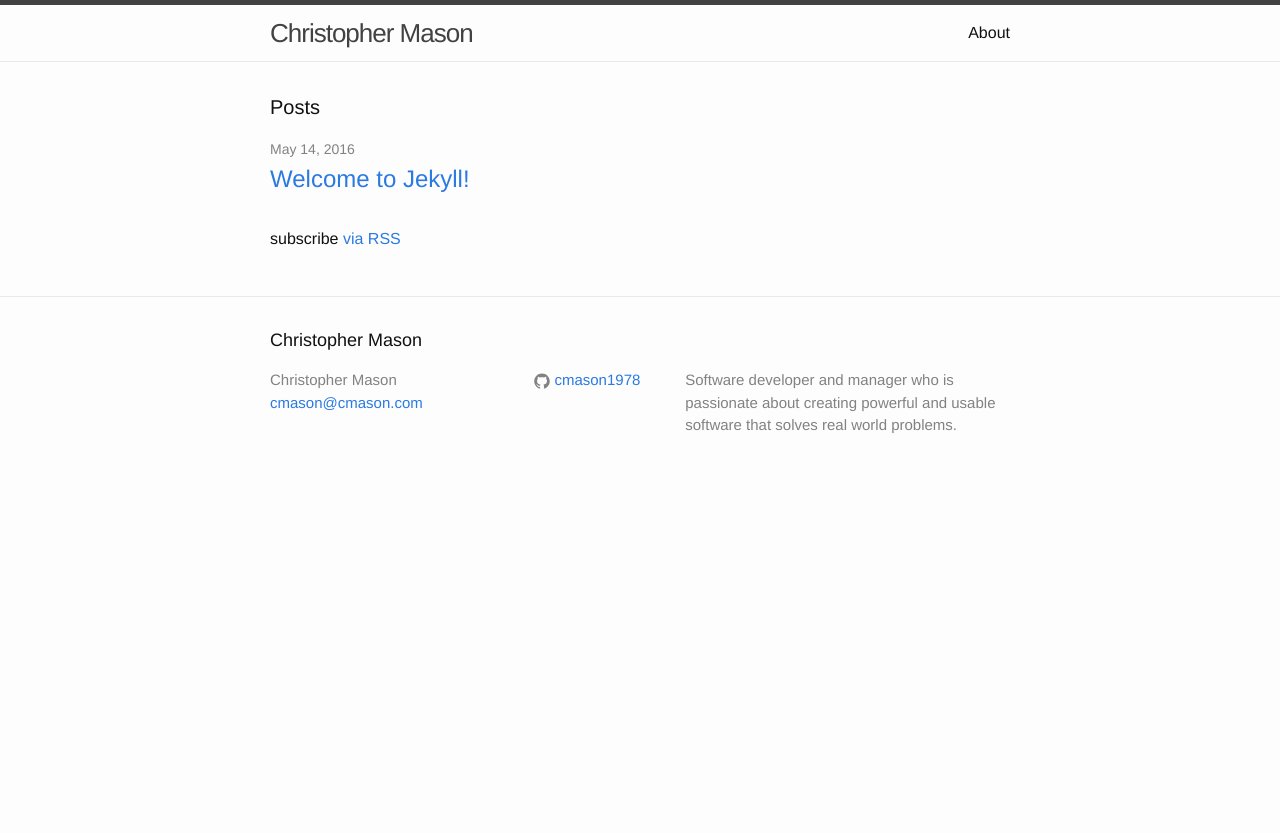
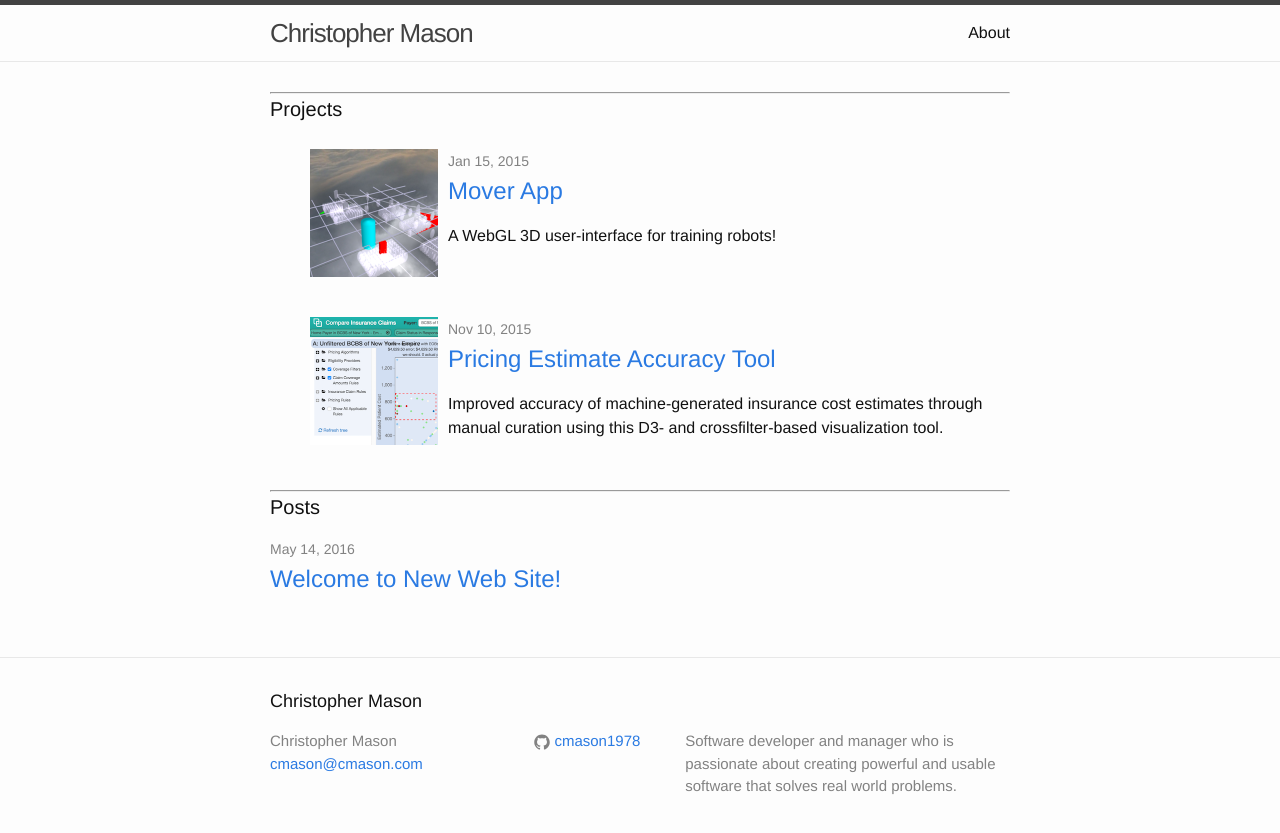
Before and after one commit to masoncj/masoncj.github.io, a Jekyll site: the page built from index.html, in a window 1280 px wide. Shown: the top 833 px of the page. Built offline with Jekyll 4.4.1, drawn with Linux system fonts in a browser that asks for light colours; a script that is not in the unit is left out.

Commit message:
Initial projects: mover, comparison tool.

```diff
--- a/_config.yml
+++ b/_config.yml
@@ -7,6 +7,25 @@ description:
 baseurl: "" # the subpath of your site, e.g. /blog
 url: "http://www2.cmason.com.com" # the base hostname & protocol for your site
 github_username:  cmason1978
+
+collections:
+  projects:
+    output: true
+    permalink: /projects/:path/
+
+defaults:
+  -
+    scope:
+      path: "" # an empty string here means all files in the project
+    values:
+      layout: "default"
+      excerpt_separator: <!--more-->
+#  -
+#    scope:
+#      path: ""
+#      type: projects
+#    values:
+#      layout: project
 
 # Build settings
 markdown: kramdown
--- /dev/null
+++ b/_projects/comparison_tool.md
@@ -0,0 +1,15 @@
+---
+layout: project
+title: Pricing Estimate Accuracy Tool
+date: 2015-11-10
+icon: comparison_tool_icon.png
+---
+
+Improved accuracy of machine-generated insurance cost estimates through manual curation using this D3- and crossfilter-based visualization tool.
+
+
+<!--more-->
+
+
+
+![Comparison Tool Screenshot](/images/projects/comparison_tool/comparison_tool_filter.png)
--- /dev/null
+++ b/_projects/mover_app.md
@@ -0,0 +1,39 @@
+---
+layout: project
+title: Mover App
+date: 2015-01-15
+icon: mover_app_icon.png
+---
+
+
+A WebGL 3D user-interface for training robots!
+
+<!--more-->
+
+
+
+Counsyl's mission is to **democratize individual's access to their own genetic information** and make it actionable.  Automation is key to achieving the industry-lowest cost that enables wider access to genetic testing.  Therefore, Counsyl has multiple robotic work-cells for both DNA extraction and genotyping/sequencing.  Moreover, Counsyl has a unique proclivity towards developing and **owning the entire stack in-house**, from hardware to software to infrastructure.  Counsyl originally employed a commercially available platform from a major robotics vendor to orchestrate the many individual robots and instruments in the cells.  However, glitches were common, performance was limited and customization wasn't possible -- so a custom solution was sought.
+
+I wrote an application that **captures and stores the positions in physical space** where various instruments reside.  A **web user interface allows users to see and connect** these positions into graphs of possible moves.  Finally these paths and poses can be carefully vetted on the actual robots to prevent disaster when real blood and DNA are loaded into the plates and tubes being moved.
+
+See below for more details.
+
+![Mover App Screenshot](/images/projects/mover_app/mover_app_tree.png)
+A graph of tube positions on plates.  Among several styles of robot supported by the application, this one shuffles individual microtubes to sort them or compress plates.  The red-square "safe" position in the immediate foreground is selected; color and alpha are used to indicate selection.
+
+
+#### Implementation Details
+
+
+* **Server-side**: Python/Django (Counsyl is a Django shop fairly exclusively)
+* **Series of Tubes**: REST/JSON via Django Rest Framework
+* **Client**: Coffescript/Bootstrap models and logic
+* **Visualization**: Scene.JS 3D Scene-Graph library
+
+
+
+#### Lessons Learned
+
+*Abstraction is key*: At least two different styles of robot were supported with minimal refactoring.
+
+*Important to leave both conceptual and physical space in UI*: User interface decisions are hard to undo without frustrating users.  Better to get it right the first time or defer the decision to later.
--- /dev/null
+++ b/_sass/_project-list.scss
@@ -0,0 +1,24 @@
+
+/* Projects */
+.project-list {
+  overflow: auto;  // Clear floats.
+
+  li {
+    list-style: none;
+  }
+  .project-container {
+    clear: both;
+  }
+
+  .project-icon {
+    width: 128px;
+    height: 128px;
+    float: left;
+    margin-bottom: 20px;
+    padding: 10px;
+  }
+
+  .project-info {
+    padding: 10px;
+  }
+}
--- a/css/main.scss
+++ b/css/main.scss
@@ -49,5 +49,6 @@ $on-laptop:        800px;
 @import
         "base",
         "layout",
-        "syntax-highlighting"
+        "syntax-highlighting",
+        "project-list"
 ;
--- a/index.html
+++ b/index.html
@@ -4,6 +4,33 @@ layout: default
 
 <div class="home">
 
+	<hr>
+  <h1 class="page-heading">Projects</h1>
+
+  <ul class="project-list">
+    {% for project in site.projects %}
+      <li>
+        <div class='project-container'>
+          <div class='project-icon'>
+            <img src="/images{{ project.url }}{{ project.icon }}"/>
+          </div>
+          <div class='project-info'>
+            <span class="post-meta">{{ project.date | date: "%b %-d, %Y" }}</span>
+            <h2>
+              <a class="post-link" href="{{ project.url | prepend: site.baseurl }}">{{ project.title }}</a>
+            </h2>
+            <p>{{ project.excerpt }}</p>
+          </div>
+        </div>
+      </li>
+    {% endfor %}
+  </ul>
+
+</div>
+
+<div class="home">
+
+  <hr>
   <h1 class="page-heading">Posts</h1>
 
   <ul class="post-list">
@@ -18,6 +45,4 @@ layout: default
     {% endfor %}
   </ul>
 
-  <p class="rss-subscribe">subscribe <a href="{{ "/feed.xml" | prepend: site.baseurl }}">via RSS</a></p>
-
 </div>
```
Also changed, not shown: _layouts/project.html (added, +15 -0 lines), _posts/2016-05-14-welcome-to-jekyll.markdown (deleted, +0 -25 lines), _posts/2016-05-14-welcome-to-new-website.md (added, +8 -0 lines), images/projects/comparison_tool/comparison_tool_filter.png (added), images/projects/comparison_tool/comparison_tool_icon.png (added), images/projects/mover_app/mover_app_icon.png (added), images/projects/mover_app/mover_app_position_array.png (added), 3 other files.
